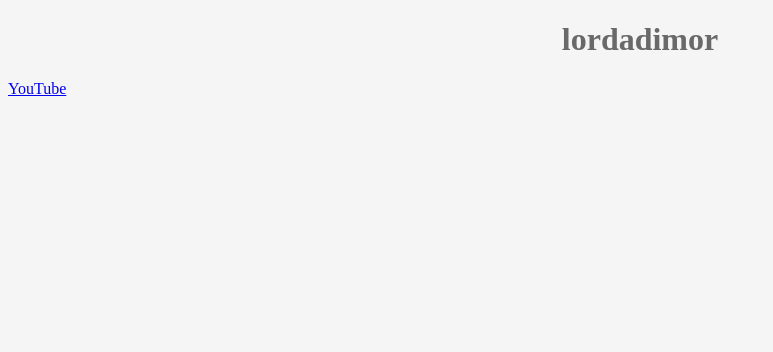
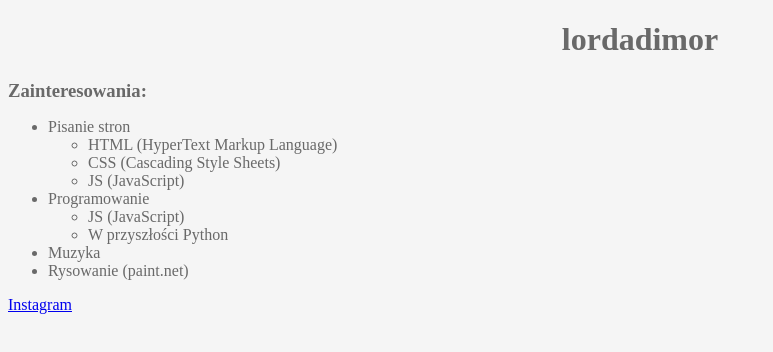
Before and after one commit to LordAdiMor/LordAdiMor.github.io, a plain HTML site: page index.html in a window 1280 px wide. Shown: the whole page, without its empty margins (0-773 px from the left). Drawn offline with Linux system fonts and the light colour scheme.

Commit message:
*zmiana w czcionkach, *zamiana strony yt na ig, +ikona do ig

```diff
--- a/css.css
+++ b/css.css
@@ -1,9 +1,21 @@
 body
 {
   background-color: whitesmoke;
+  font-family: alef;
 }
 .nag
 {
   text-align: center;
   color: dimgray;
+  font-weight: 900;
 }
+.txt
+{
+  color: dimgray;
+}
+.mng
+{
+  color: dimgray;
+  font-size: 1.17em;
+  font-weight: bold;
+}
--- a/index.html
+++ b/index.html
@@ -12,9 +12,47 @@
     <h1 class="nag">
       lordadimor
     </h1>
+    <div class="mng">
+      Zainteresowania:
+    </div>
+    <div class="txt">
+      <ul>
+        <li>
+          Pisanie stron
+          <ul>
+            <li>
+              HTML (HyperText Markup Language)
+            </li>
+            <li>
+              CSS (Cascading Style Sheets)
+            </li>
+            <li>
+              JS (JavaScript)
+            </li>
+          </ul>
+        </li>
+        <li>
+          Programowanie
+          <ul>
+            <li>
+              JS (JavaScript)
+            </li>
+            <li>
+              W przyszłości Python
+            </li>
+          </ul>
+        </li>
+        <li>
+          Muzyka
+        </li>
+        <li>
+          Rysowanie (paint.net)
+        </li>
+      </ul>
+    </div>
     <div>
-      <a href="youtube.html">
-        YouTube
+      <a href="ig.html">
+        Instagram
       </a>
     </div>
     <script src="js.js">
```
Also changed, not shown: ig.html (renamed from youtube.html, +4 -4 lines), ikonaig.png (added).
